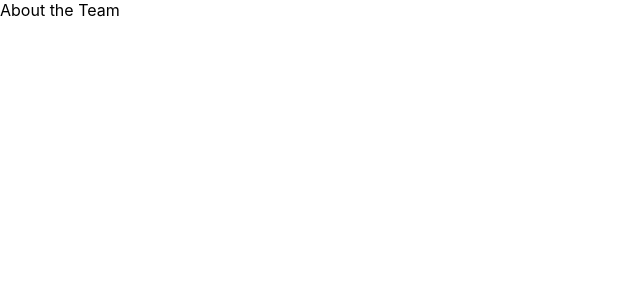
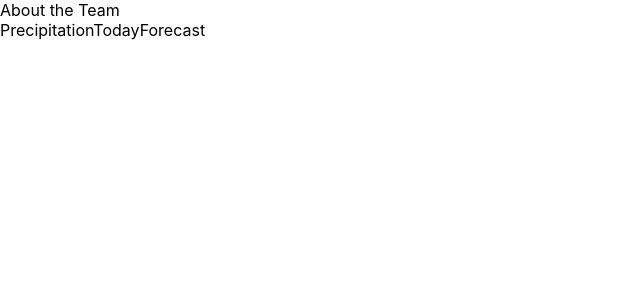
Before and after one commit to eyoa/MOS-weatherApp, a Next.js app in the folder frontend/: page /about in a window 1280 px wide. Shown: the top 300 px of the page, without its empty margins (0-640 px from the left). Built offline with nearby package versions, Linux system fonts and the light colour scheme.

Commit message:
added links to other pages

```diff
--- /dev/null
+++ b/frontend/components/Footer.tsx
@@ -0,0 +1,22 @@
+import React from 'react'
+import Link from 'next/link'
+
+function footer() {
+    return (<>
+    <Link
+      href={{
+        pathname: "/precipitation",
+      }}
+    >
+      <a>Precipitation</a>
+    </Link>
+    <Link href="/today">
+      <a>Today</a>
+    </Link>
+    <Link href="/forecast">
+      <a>Forecast</a>
+    </Link>
+    </>)
+}
+
+export default footer
--- a/frontend/pages/_app.tsx
+++ b/frontend/pages/_app.tsx
@@ -1,7 +1,11 @@
 import '../styles/globals.css'
 import type { AppProps } from 'next/app'
+import Footer from '../components/Footer'
 
 function MyApp({ Component, pageProps }: AppProps) {
-  return <Component {...pageProps} />
+  return <>
+    <Component {...pageProps} />
+    <Footer/>
+  </>
 }
 export default MyApp
```
